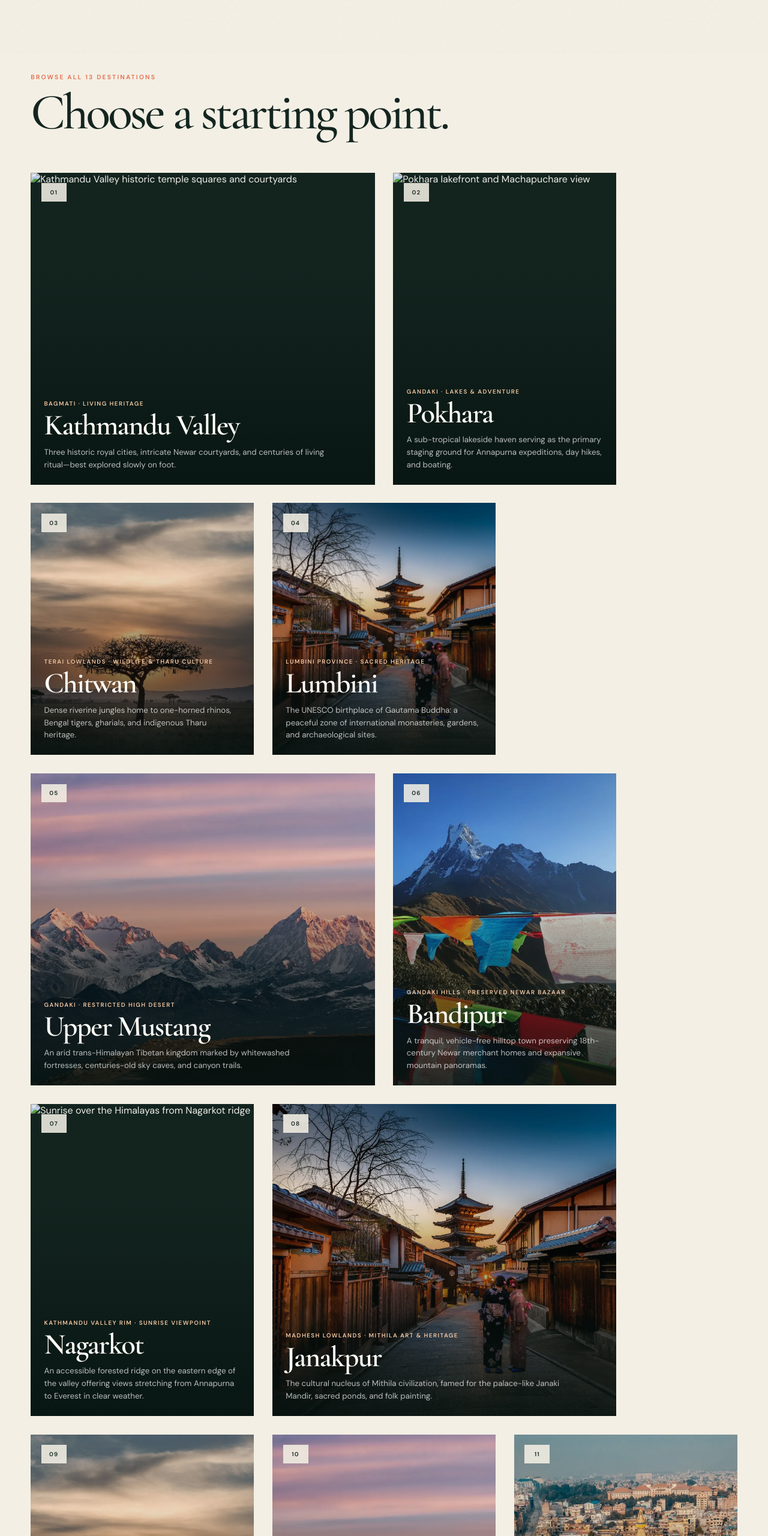
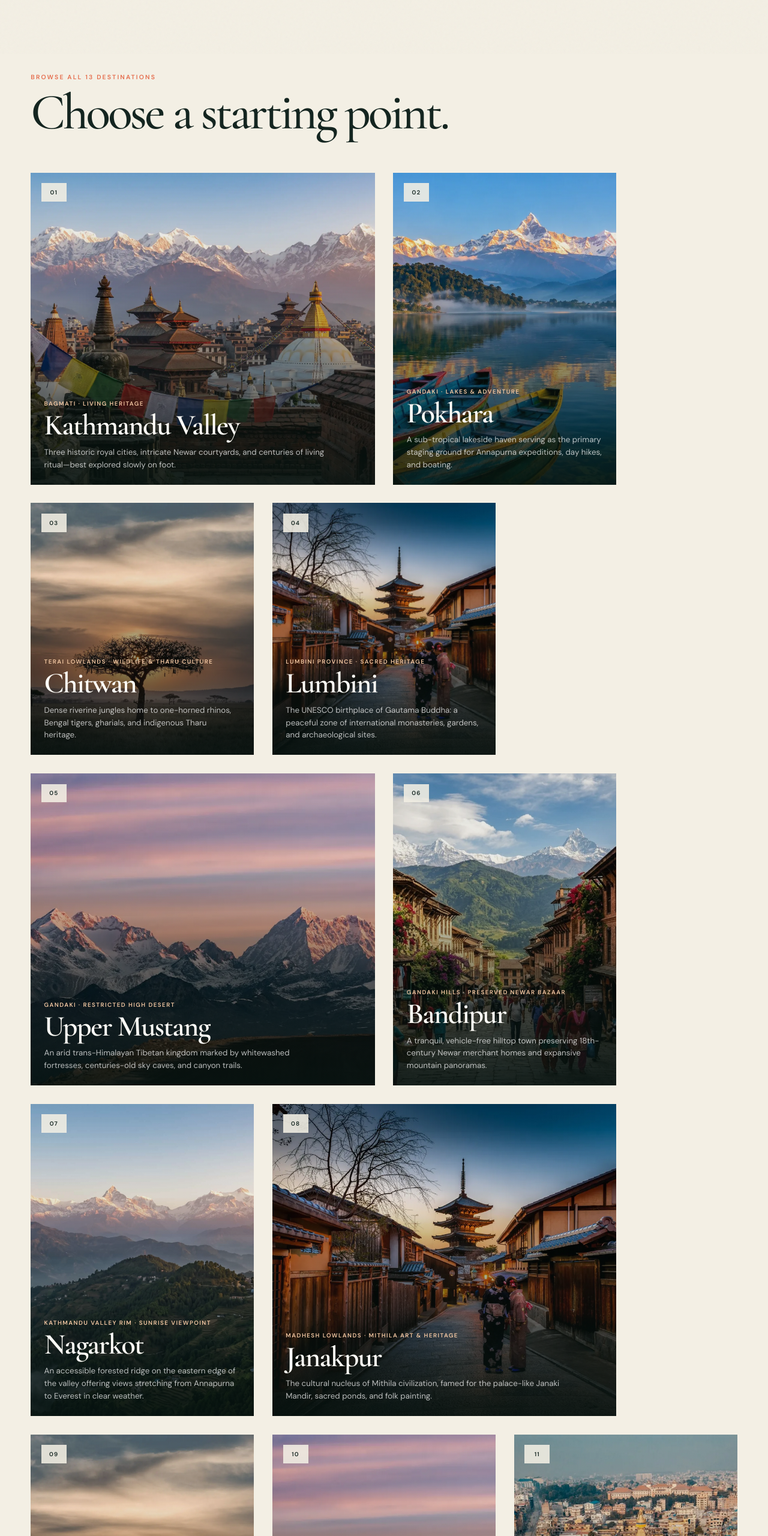
Before and after one commit to Suyesh07/WandersNepal, a plain HTML site: page destinations/index.html in a window 1280 px wide. Shown: the part 710-3270 px from the top of the page at 60% size. Drawn offline with nearby package versions, Linux system fonts and the light colour scheme.

Commit message:
Fix destination images for Kathmandu Valley, Pokhara, Bandipur, and Nagarkot with proper root paths and dedicated Bandipur asset

```diff
--- a/destinations/index.html
+++ b/destinations/index.html
@@ -202,8 +202,8 @@
         <div class="destination-grid">
           <a class="destination-card reveal" href="/destinations/kathmandu-valley/" data-filter-value="bagmati">
             <picture>
-              <source srcset="assets/kathmandu-valley-hero.webp" type="image/webp" />
-              <img src="assets/kathmandu-valley-hero.webp" alt="Kathmandu Valley historic temple squares and courtyards" width="1600" height="1067" loading="lazy" />
+              <source srcset="/assets/kathmandu-valley-hero.webp" type="image/webp" />
+              <img src="/assets/kathmandu-valley-hero.webp" alt="Kathmandu Valley historic temple squares and courtyards" width="1600" height="1067" loading="lazy" />
             </picture>
             <span class="index">01</span>
             <div class="destination-card-copy">
@@ -215,8 +215,8 @@
 
           <a class="destination-card reveal" href="/destinations/pokhara/" data-filter-value="gandaki">
             <picture>
-              <source srcset="assets/places-to-visit-in-pokhara-phewa-lake.webp" type="image/webp" />
-              <img src="assets/places-to-visit-in-pokhara-phewa-lake.webp" alt="Pokhara lakefront and Machapuchare view" width="1600" height="1067" loading="lazy" />
+              <source srcset="/assets/places-to-visit-in-pokhara-phewa-lake.webp" type="image/webp" />
+              <img src="/assets/places-to-visit-in-pokhara-phewa-lake.webp" alt="Pokhara lakefront and Machapuchare view" width="1600" height="1067" loading="lazy" />
             </picture>
             <span class="index">02</span>
             <div class="destination-card-copy">
@@ -267,8 +267,8 @@
 
           <a class="destination-card reveal" href="/destinations/bandipur/" data-filter-value="gandaki">
             <picture>
-              <source srcset="/assets/nepal-pokhara.webp" type="image/webp" />
-              <img src="/assets/nepal-pokhara.jpg" alt="Traditional architecture in Bandipur hilltop town" width="1600" height="1067" loading="lazy" />
+              <source srcset="/assets/bandipur-bazaar.webp" type="image/webp" />
+              <img src="/assets/bandipur-bazaar.jpg" alt="Traditional architecture in Bandipur hilltop town" width="1600" height="1067" loading="lazy" />
             </picture>
             <span class="index">06</span>
             <div class="destination-card-copy">
@@ -280,8 +280,8 @@
 
           <a class="destination-card reveal" href="/destinations/nagarkot/" data-filter-value="bagmati">
             <picture>
-              <source srcset="assets/nagarkot/nagarkot-nepal-himalayan-sunrise-panorama.webp" type="image/webp" />
-              <img src="assets/nagarkot/nagarkot-nepal-himalayan-sunrise-panorama.webp" alt="Sunrise over the Himalayas from Nagarkot ridge" width="1600" height="1067" loading="lazy" />
+              <source srcset="/assets/nagarkot/nagarkot-nepal-himalayan-sunrise-panorama.webp" type="image/webp" />
+              <img src="/assets/nagarkot/nagarkot-nepal-himalayan-sunrise-panorama.webp" alt="Sunrise over the Himalayas from Nagarkot ridge" width="1600" height="1067" loading="lazy" />
             </picture>
             <span class="index">07</span>
             <div class="destination-card-copy">
--- a/search-data.js
+++ b/search-data.js
@@ -111,7 +111,7 @@ window.SEARCH_INDEX = [
       "Thani Mai area",
       "Dumre",
     ],
-    image: "/assets/nepal-pokhara.webp",
+    image: "/assets/bandipur-bazaar.webp",
   },
   {
     title: "Nagarkot Travel Guide",
--- a/sitemap.xml
+++ b/sitemap.xml
@@ -47,6 +47,9 @@
     <lastmod>2026-10-10</lastmod>
     <changefreq>monthly</changefreq>
     <priority>0.8</priority>
+    <image:image>
+      <image:loc>https://wandersnepal.com/assets/bandipur-bazaar.webp</image:loc>
+    </image:image>
   </url>
   <url>
     <loc>https://wandersnepal.com/destinations/chitwan/</loc>
```
Also changed, not shown: destinations/bandipur/index.html (+3 -3 lines), routes/kathmandu-bandipur-pokhara/index.html (+2 -2 lines), travel-guide/kathmandu-to-bandipur/index.html (+2 -2 lines), assets/bandipur-bazaar.jpg (added), assets/bandipur-bazaar.webp (added).
